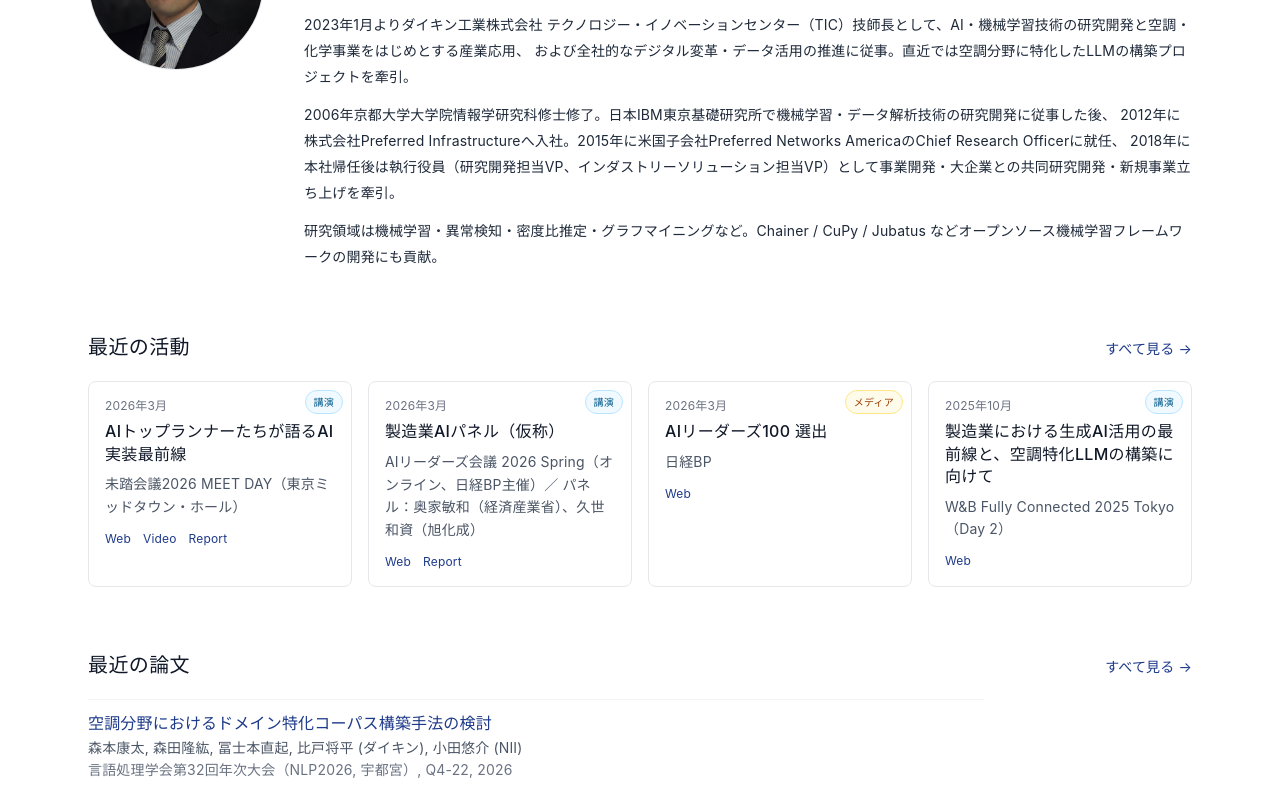
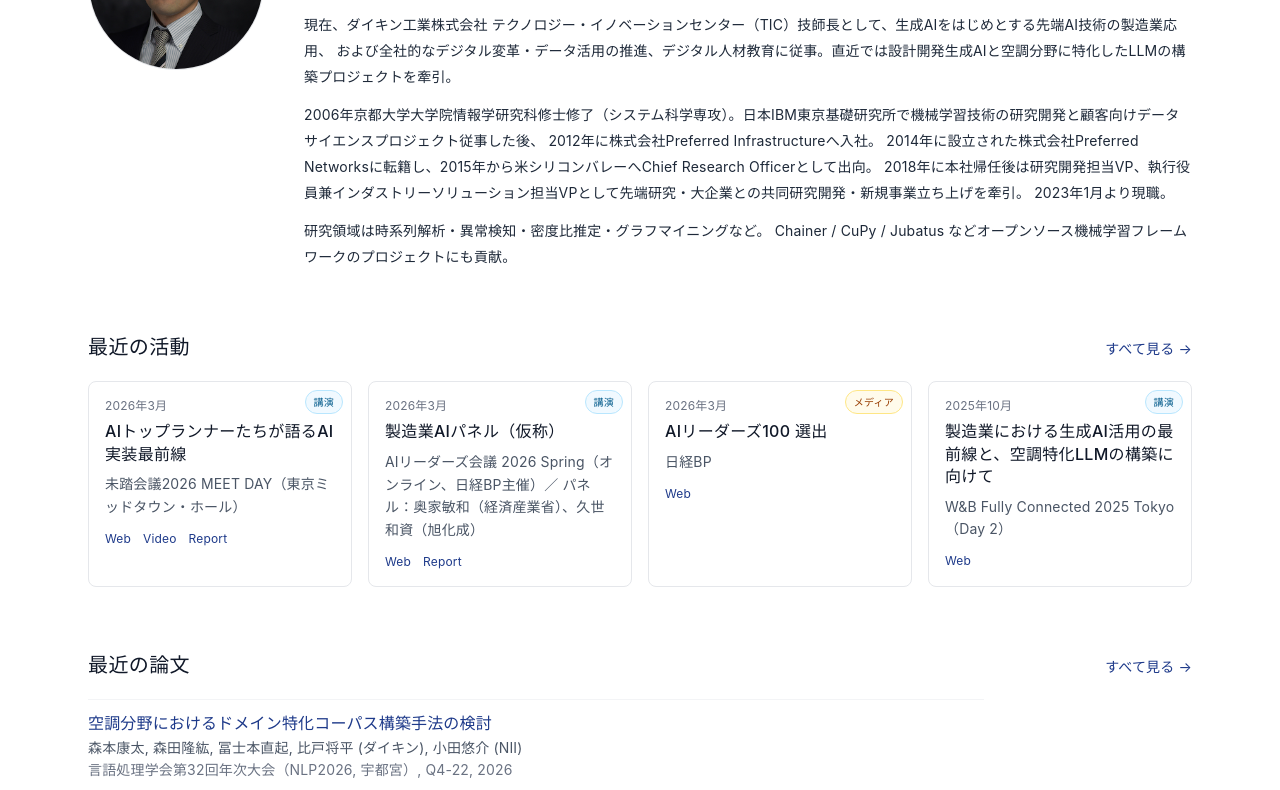
Before and after one commit to hido/hido.github.io, an Astro site: page / in a window 1280 px wide. Shown: the part 207-997 px from the top of the page. Built offline with nearby package versions, Linux system fonts and the light colour scheme; Astro itself is replaced by a stand-in of ours.

Commit message:
Update index.astro
Update profile

```diff
--- a/src/pages/index.astro
+++ b/src/pages/index.astro
@@ -65,21 +65,24 @@ const recentPublications = allPublications
       <div class="flex-1 min-w-0">
         <h1 class="text-2xl font-medium mb-1">比戸 将平 <span class="text-gray-500 font-normal ml-2">Shohei Hido</span></h1>
         <p class="text-sm text-gray-600 mb-3">
-          <a href="https://www.daikin.co.jp/" target="_blank" rel="noopener">ダイキン工業株式会社</a> テクノロジー・イノベーションセンター 技師長（2023年1月〜）
+          <a href="https://www.daikin.co.jp/" target="_blank" rel="noopener">ダイキン工業株式会社</a> テクノロジー・イノベーションセンター 技師長（DX推進担当）
         </p>
         <SocialLinks class="mb-5" />
         <div class="space-y-3 text-sm leading-[1.85] text-gray-800">
           <p>
-            2023年1月よりダイキン工業株式会社 テクノロジー・イノベーションセンター（TIC）技師長として、AI・機械学習技術の研究開発と空調・化学事業をはじめとする産業応用、
-            および全社的なデジタル変革・データ活用の推進に従事。直近では空調分野に特化したLLMの構築プロジェクトを牽引。
+            現在、ダイキン工業株式会社 テクノロジー・イノベーションセンター（TIC）技師長として、生成AIをはじめとする先端AI技術の製造業応用、
+            および全社的なデジタル変革・データ活用の推進、デジタル人材教育に従事。直近では設計開発生成AIと空調分野に特化したLLMの構築プロジェクトを牽引。
           </p>
           <p>
-            2006年京都大学大学院情報学研究科修士修了。日本IBM東京基礎研究所で機械学習・データ解析技術の研究開発に従事した後、
-            2012年に株式会社Preferred Infrastructureへ入社。2015年に米国子会社Preferred Networks AmericaのChief Research Officerに就任、
-            2018年に本社帰任後は執行役員（研究開発担当VP、インダストリーソリューション担当VP）として事業開発・大企業との共同研究開発・新規事業立ち上げを牽引。
+            2006年京都大学大学院情報学研究科修士修了（システム科学専攻）。日本IBM東京基礎研究所で機械学習技術の研究開発と顧客向けデータサイエンスプロジェクト従事した後、
+            2012年に株式会社Preferred Infrastructureへ入社。
+            2014年に設立された株式会社Preferred Networksに転籍し、2015年から米シリコンバレーへChief Research Officerとして出向。
+            2018年に本社帰任後は研究開発担当VP、執行役員兼インダストリーソリューション担当VPとして先端研究・大企業との共同研究開発・新規事業立ち上げを牽引。
+            2023年1月より現職。
           </p>
           <p>
-            研究領域は機械学習・異常検知・密度比推定・グラフマイニングなど。Chainer / CuPy / Jubatus などオープンソース機械学習フレームワークの開発にも貢献。
+            研究領域は時系列解析・異常検知・密度比推定・グラフマイニングなど。
+            Chainer / CuPy / Jubatus などオープンソース機械学習フレームワークのプロジェクトにも貢献。
           </p>
         </div>
       </div>
```
